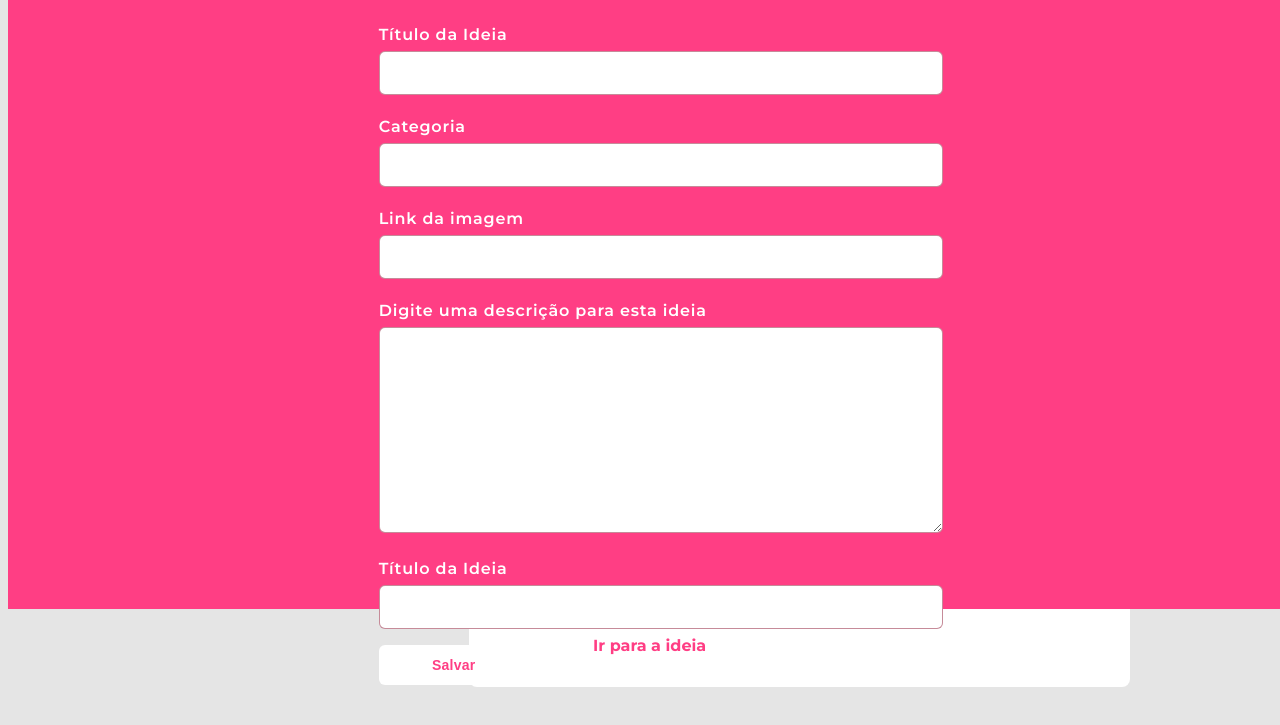
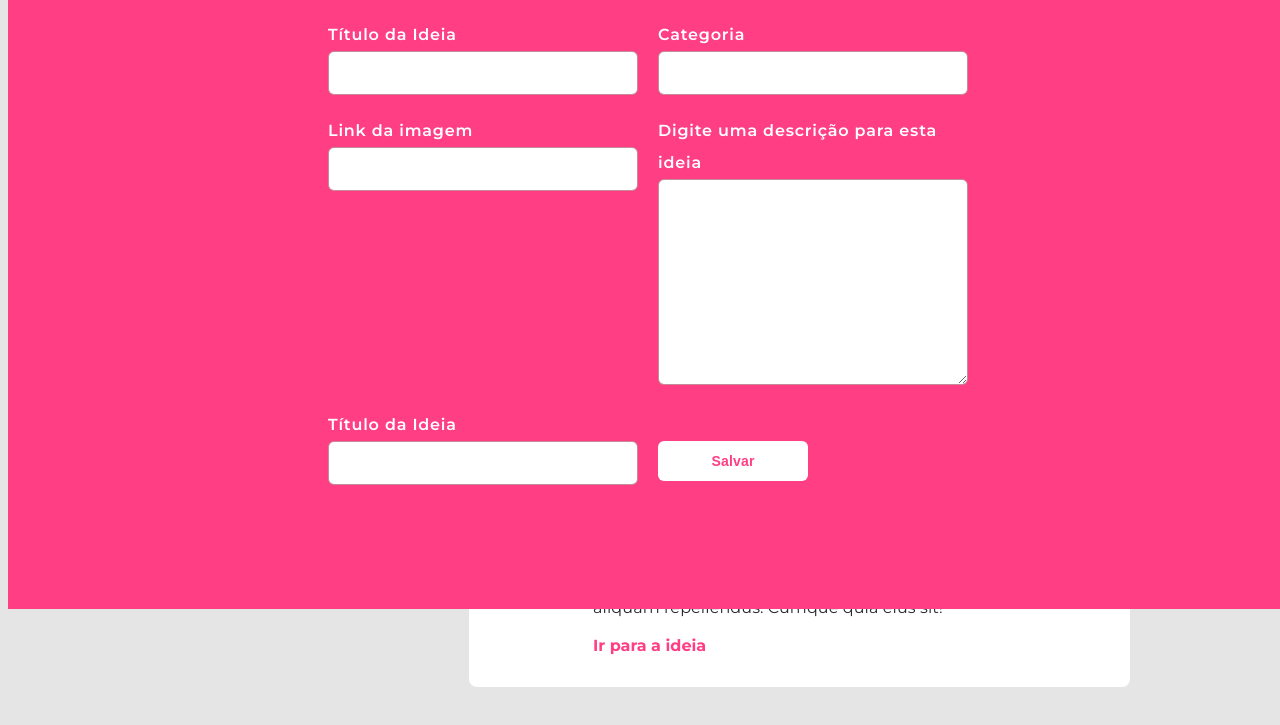
Before and after one commit to leomoraiscam/creative-ideas, a plain HTML site: page src/index.html in a window 1280 px wide. Shown: the part 191-916 px from the top of the page. Drawn offline with Linux system fonts and the light colour scheme; grey boxes are pictures that could not be loaded.

Commit message:
Aplicando o display grid no formulario do modal | Estilização

```diff
--- a/src/styles.css
+++ b/src/styles.css
@@ -143,10 +143,9 @@ p,
   width: 80%;
   max-width: 800px;
   margin: 0 auto 0 auto;
-}
-
-.input-wrapper {
-  margin: 16px 0px 16px 0px;
+  display: grid;
+  grid-template-columns: 1fr 1fr;
+  gap: 20px;
 }
 
 form label {
@@ -159,6 +158,7 @@ form input,
 form textarea {
   width: 100%;
   padding: 12px;
+  box-sizing: border-box;
   border: 1px solid rgba(141, 25, 52, 0.5);
   border-radius: 6px;
   font-size: 16px;
@@ -168,6 +168,7 @@ form textarea {
 form button {
   width: 150px;
   height: 40px;
+  margin: 32px 0px 0px 0px;
   background: #ffffff;
   border-radius: 6px;
   cursor: pointer;
```
